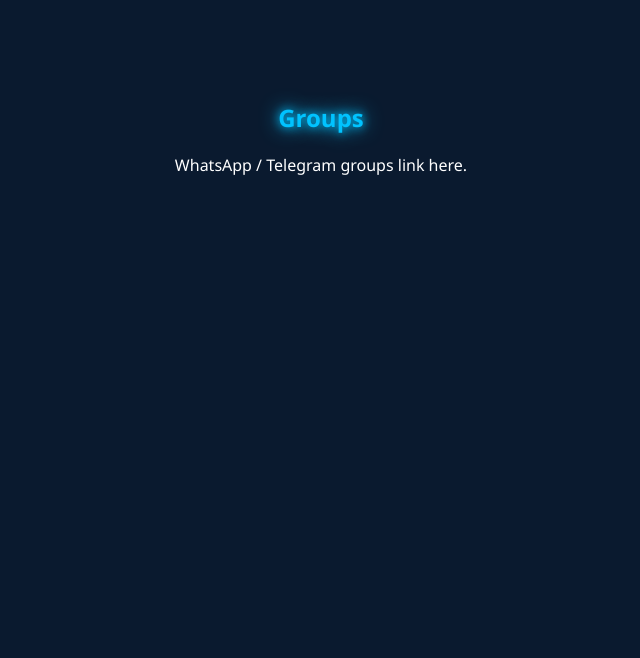
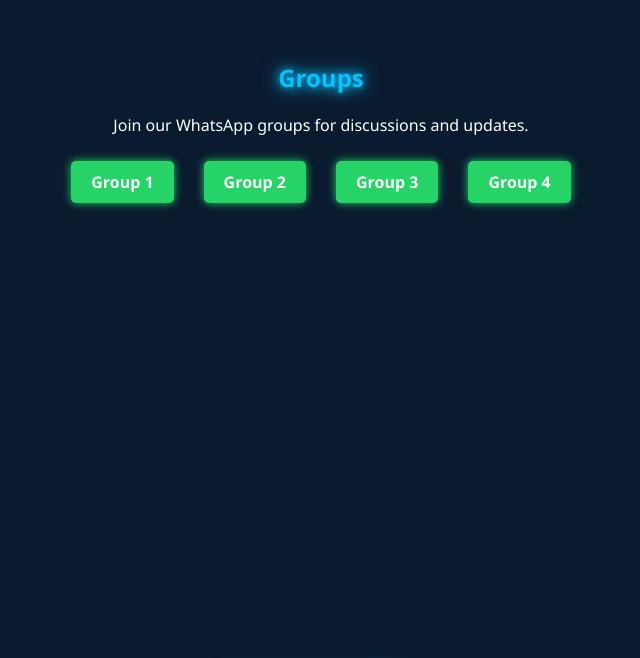
Before and after one commit to destinyriteshsingh/my-website, a plain HTML site: page index.html in a window 1280 px wide. Shown: the part 4071-4729 px from the top of the page, without its empty margins (319-959 px from the left). Drawn offline with nearby package versions, Linux system fonts and the light colour scheme.

Commit message:
Update index.html

```diff
--- a/index.html
+++ b/index.html
@@ -349,11 +349,49 @@
   }
 </style>
 
-  <!-- Groups -->
-  <section id="groups" data-aos="fade-down">
-    <h2>Groups</h2>
-    <p>WhatsApp / Telegram groups link here.</p>
-  </section>
+ <!-- Groups -->
+<section id="groups" data-aos="fade-down" style="text-align:center; padding:40px 20px;">
+  <h2>Groups</h2>
+  <p>Join our WhatsApp groups for discussions and updates.</p>
+
+  <div class="group-links" style="display:flex; justify-content:center; gap:20px; flex-wrap:wrap; margin-top:20px;">
+
+    <!-- Group 1 -->
+    <a href="https://chat.whatsapp.com/GroupLink1" target="_blank" class="group-btn">Group 1</a>
+
+    <!-- Group 2 -->
+    <a href="https://chat.whatsapp.com/GroupLink2" target="_blank" class="group-btn">Group 2</a>
+
+    <!-- Group 3 -->
+    <a href="https://chat.whatsapp.com/GroupLink3" target="_blank" class="group-btn">Group 3</a>
+
+    <!-- Group 4 (optional) -->
+    <a href="https://chat.whatsapp.com/GroupLink4" target="_blank" class="group-btn">Group 4</a>
+
+  </div>
+</section>
+
+<!-- CSS for group buttons -->
+<style>
+  .group-btn {
+    display:inline-block;
+    padding:10px 20px;
+    margin:5px;
+    border-radius:5px;
+    background-color:#25D366; /* WhatsApp green */
+    color:white;
+    text-decoration:none;
+    font-weight:bold;
+    box-shadow: 0 0 8px #25D366;
+    transition: 0.3s;
+  }
+
+  .group-btn:hover {
+    box-shadow: 0 0 15px #25D366, 0 0 25px #25D366;
+    transform: scale(1.05);
+  }
+</style>
+
 
   <!-- Suggestion -->
 <section id="suggestion" data-aos="fade-up">
```
